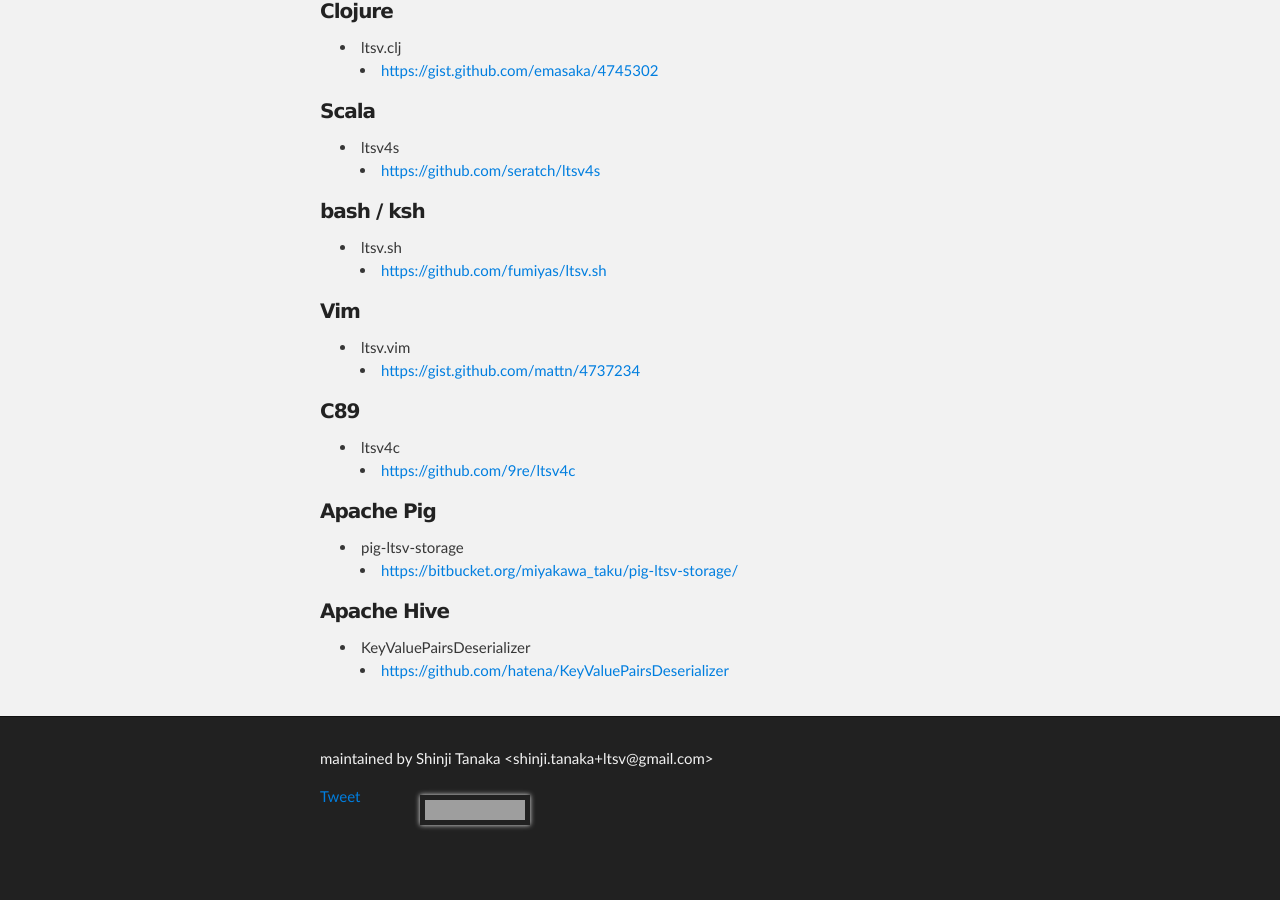
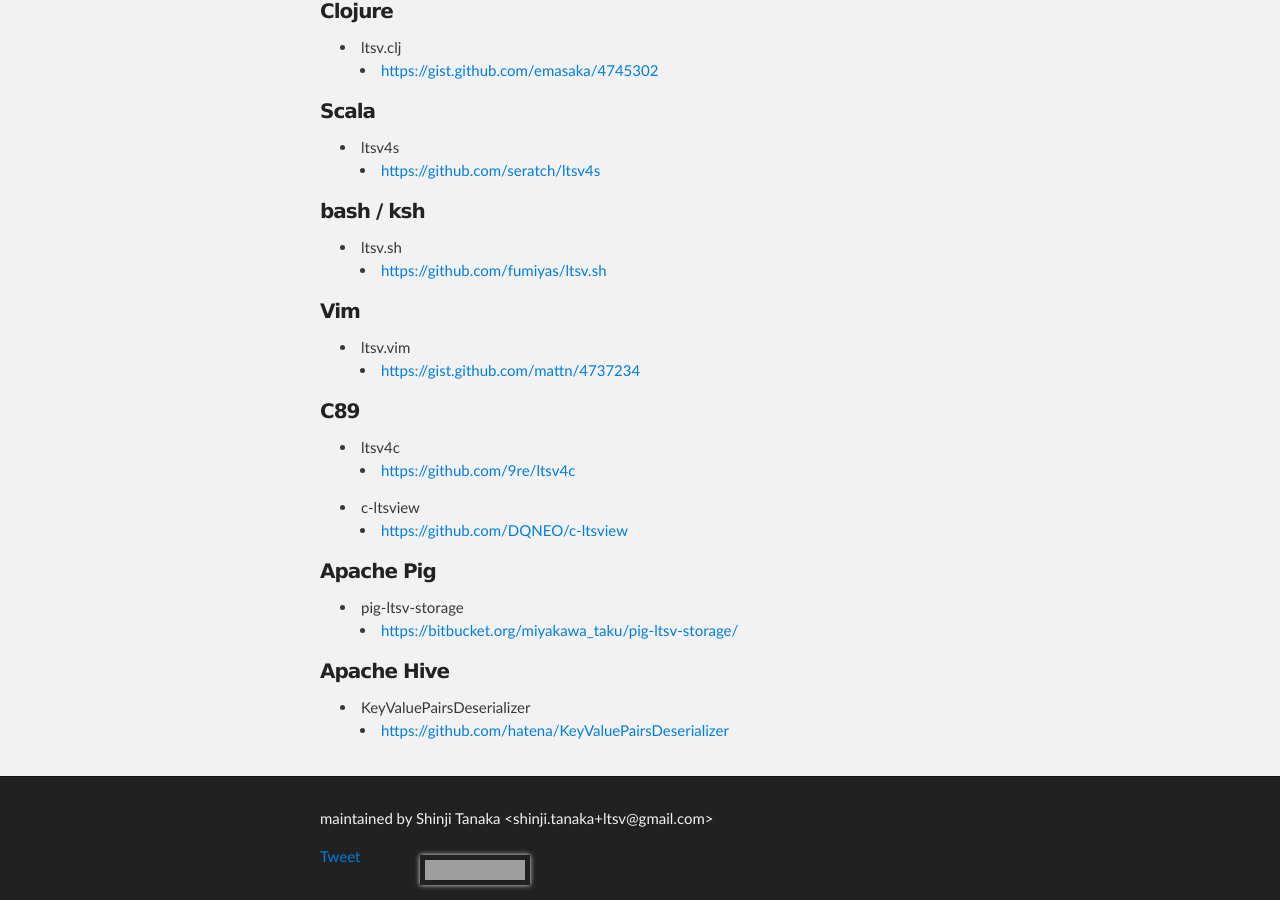
Before and after one commit to stanaka/ltsv, a Jekyll site: the page built from index.html, in a window 1280 px wide and 900 px high, scrolled down 6545 px. Built offline with Jekyll 4.4.1, drawn with Linux system fonts in a browser that asks for light colours; comment, search, counter and statistics services are not loaded; before the commit the page ends 7385 px from its top, so only the background shows below that; grey boxes are pictures that could not be loaded.

Commit message:
add c-ltsview

```diff
--- a/index.html
+++ b/index.html
@@ -492,6 +492,11 @@
 <li><a href="https://github.com/9re/ltsv4c">https://github.com/9re/ltsv4c</a></li>
 </ul>
 </li>
+<li>c-ltsview
+<ul>
+<li><a href="https://github.com/DQNEO/c-ltsview">https://github.com/DQNEO/c-ltsview</a></li>
+</ul>
+</li>
 </ul>
 
 <h4>Apache Pig</h4>
```
